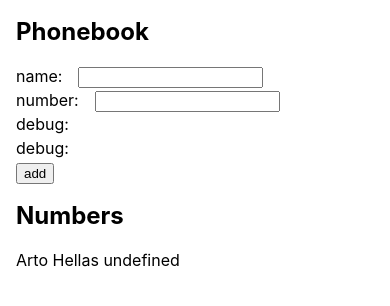
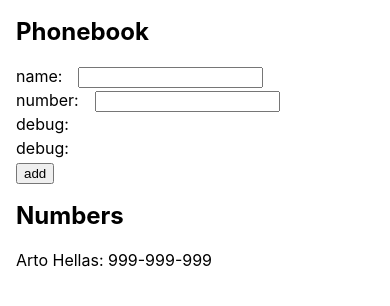
Before and after one commit to ludivinepoussier/fullstackopen, a React (Create React App) app in the folder part-2/phonebook/: page / in a window 390 px wide. Shown: the top 306 px of the page. Built offline with nearby package versions, Linux system fonts and the light colour scheme.

Commit message:
phonebook 2.8 done

```diff
--- a/part-2/phonebook/src/App.js
+++ b/part-2/phonebook/src/App.js
@@ -59,8 +59,8 @@ const App = (props) => {
             </form>
             <h2>Numbers</h2>
             <ul>
-                {persons.map((name, num) =>
-                    <Person key={name.id} name={name} num={num}/>
+                {persons.map((data) =>
+                    <Person key={data.id} data={data} />
                 )}
             </ul>
         </div>
--- a/part-2/phonebook/src/components/Person.js
+++ b/part-2/phonebook/src/components/Person.js
@@ -1,8 +1,8 @@
 import React from 'react'
 
-const Person = ({ name, num }) => {
+const Person = ({ data }) => {
     return (
-        <li>{`${name.name} ${num.num}`}</li>
+        <li>{`${data.name}: ${data.num}`}</li>
     )
 }
 
```
